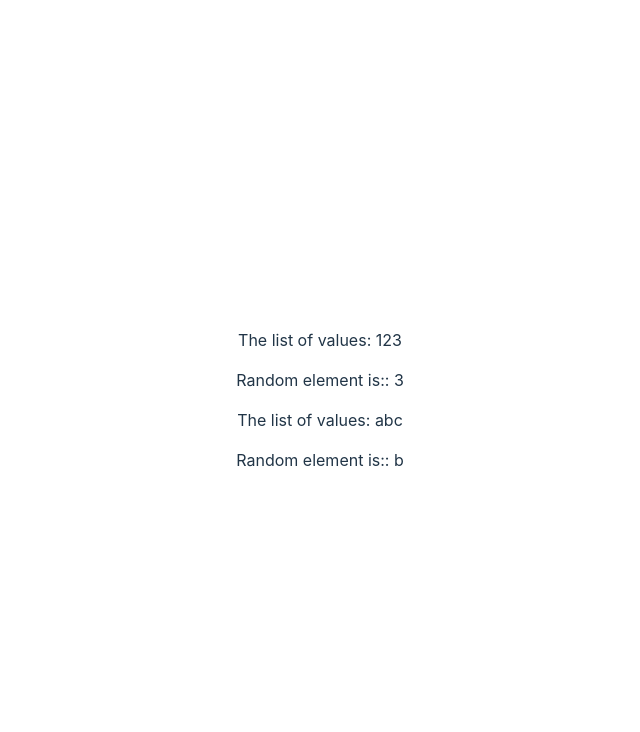
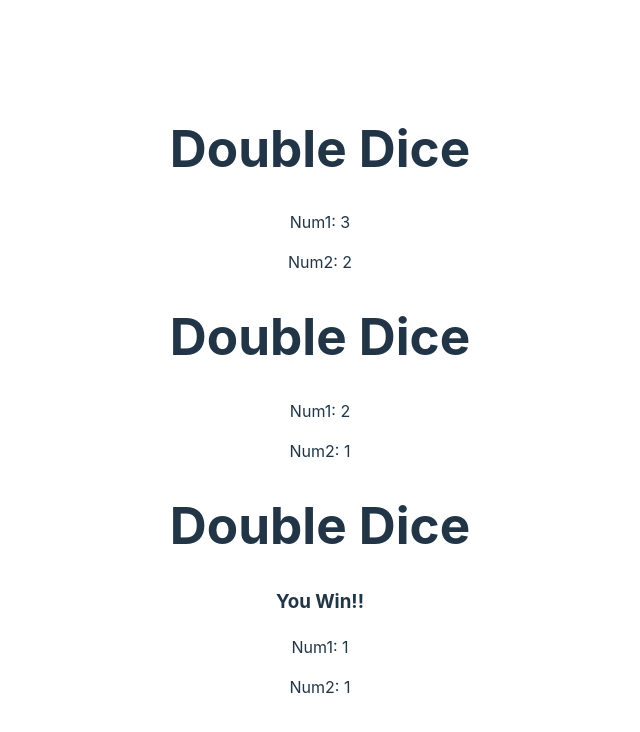
Before and after one commit to tyrex1829/react-locally-vite, a React (Vite) app: page / in a window 1280 px wide. Shown: the top 732 px of the page, without its empty margins (320-960 px from the left). Built offline with nearby package versions, Linux system fonts and the light colour scheme.

Commit message:
conditional statement

```diff
--- a/src/App.jsx
+++ b/src/App.jsx
@@ -2,6 +2,7 @@ import Chicken from './Chicken';
 import Greeter from './Greeter';
 import Die from './Die';
 import ListPicker from './ListPicker';
+import DoubleDice from './DoubleDice';
 import './App.css'
 
 function App() {
@@ -19,8 +20,12 @@ function App() {
       <Die />
       <Die numSides={10} /> */}
 
-      <ListPicker values={[1, 2, 3]} />
-      <ListPicker values={["a", "b", "c"]} />
+      {/* <ListPicker values={[1, 2, 3]} />
+      <ListPicker values={["a", "b", "c"]} /> */}
+
+      <DoubleDice />
+      <DoubleDice />
+      <DoubleDice />
     </div>
   );
 }
```
